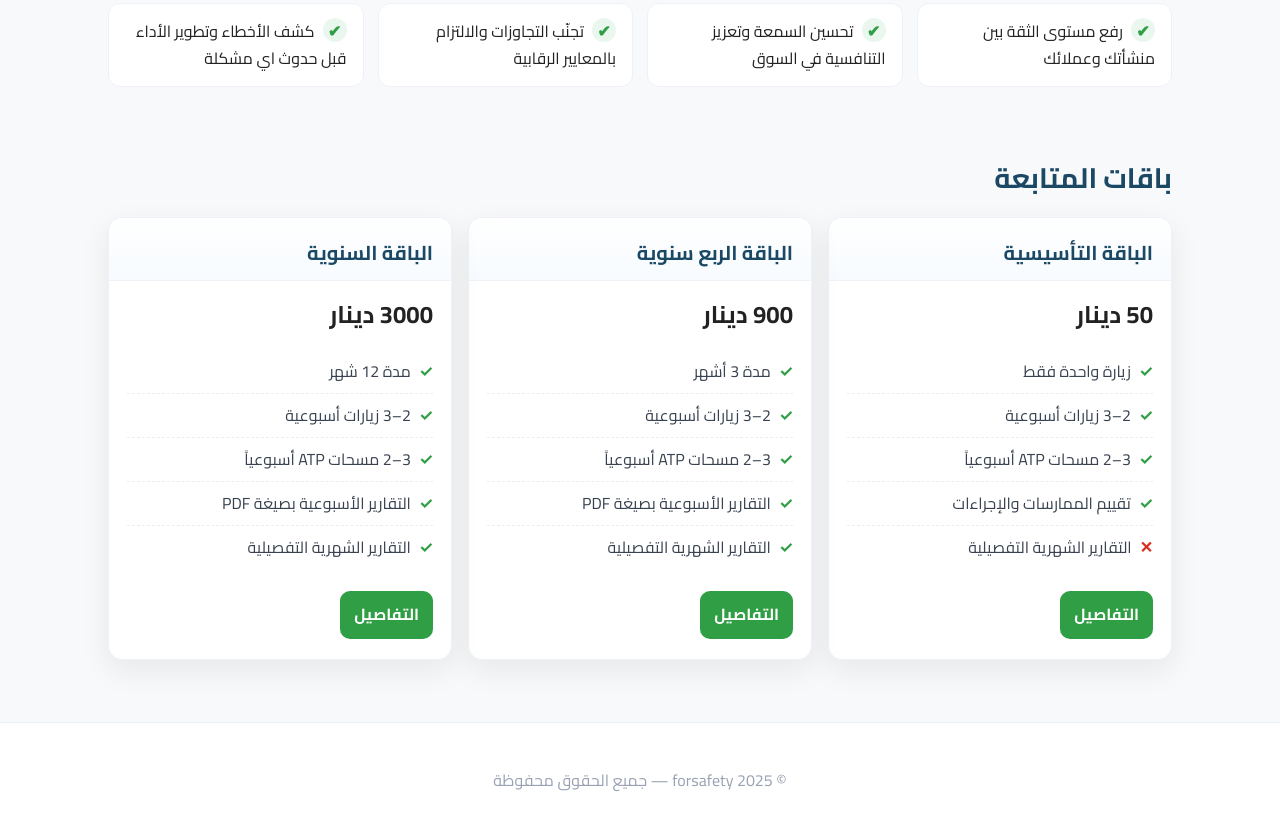
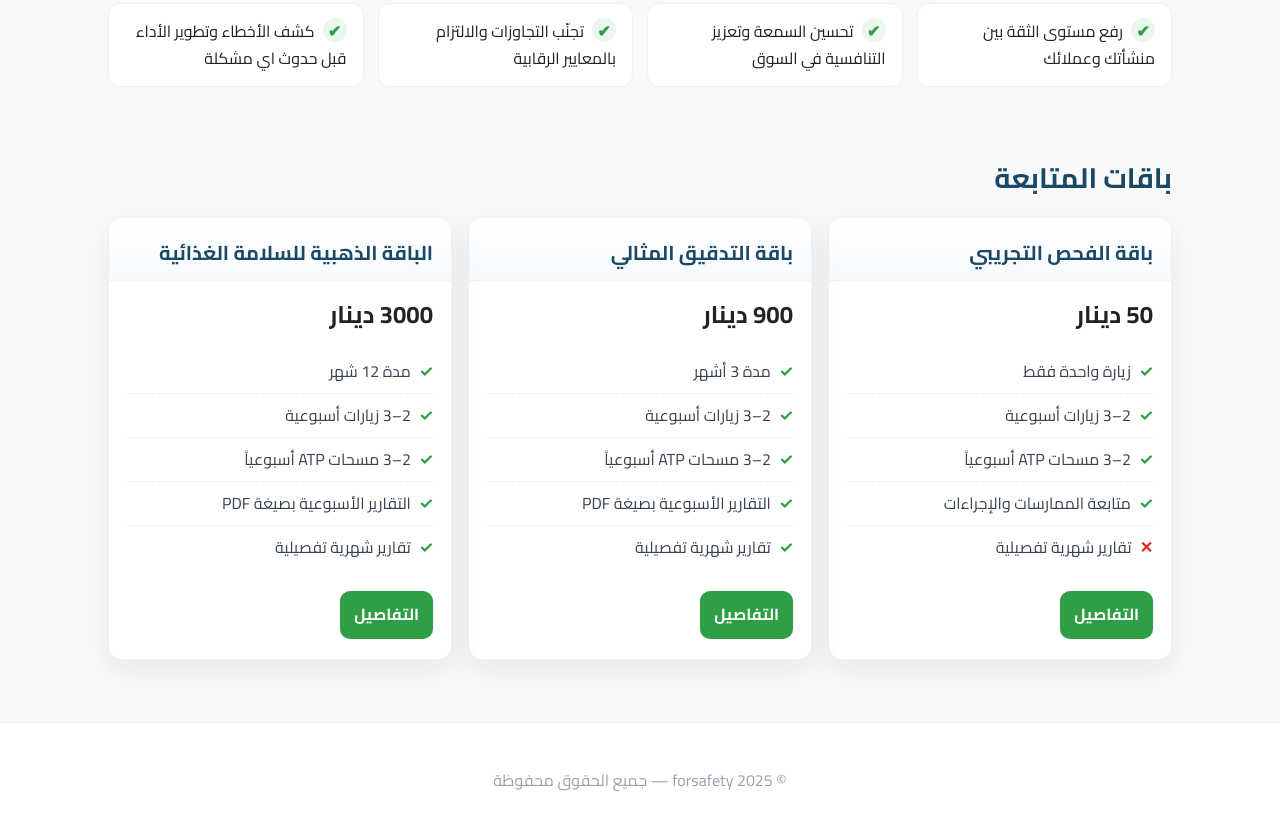
Before and after one commit to Hulkition/Forsafety, a plain HTML site: page index.html in a window 1280 px wide. Shown: the part 672-1502 px from the top of the page. Drawn offline with Linux system fonts and the light colour scheme.

Commit message:
Update plan titles and features in index.html

```diff
--- a/index.html
+++ b/index.html
@@ -85,38 +85,38 @@
         <h2 class="section-title">باقات المتابعة</h2>
         <div class="plans">
           <article class="plan">
-            <header><h3>الباقة التأسيسية</h3></header>
+            <header><h3>باقة الفحص التجريبي</h3></header>
             <div class="price">50 دينار</div>
             <ul class="features">
               <li class="ok">زيارة واحدة فقط</li>
               <li class="ok">2–3 زيارات أسبوعية</li>
-              <li class="ok">3–2 مسحات ATP أسبوعياً</li>
-              <li class="ok">تقييم الممارسات والإجراءات</li>
-              <li class="no">التقارير الشهرية التفصيلية</li>
+              <li class="ok">2–3 مسحات ATP أسبوعياً</li>
+              <li class="ok">متابعة الممارسات والإجراءات</li>
+              <li class="no">تقارير شهرية تفصيلية</li>
             </ul>
             <div class="actions"><a href="details.html" class="btn">التفاصيل</a></div>
           </article>
           <article class="plan">
-            <header><h3>الباقة الربع سنوية</h3></header>
+            <header><h3>باقة التدقيق المثالي</h3></header>
             <div class="price">900 دينار</div>
             <ul class="features">
               <li class="ok">مدة 3 أشهر</li>
               <li class="ok">2–3 زيارات أسبوعية</li>
-              <li class="ok">3–2 مسحات ATP أسبوعياً</li>
+              <li class="ok">2–3 مسحات ATP أسبوعياً</li>
               <li class="ok">التقارير الأسبوعية بصيغة PDF</li>
-              <li class="ok">التقارير الشهرية التفصيلية</li>
+              <li class="ok">تقارير شهرية تفصيلية</li>
             </ul>
             <div class="actions"><a href="details.html" class="btn">التفاصيل</a></div>
           </article>
           <article class="plan">
-            <header><h3>الباقة السنوية</h3></header>
+            <header><h3>الباقة الذهبية للسلامة الغذائية</h3></header>
             <div class="price">3000 دينار</div>
             <ul class="features">
               <li class="ok">مدة 12 شهر</li>
               <li class="ok">2–3 زيارات أسبوعية</li>
-              <li class="ok">3–2 مسحات ATP أسبوعياً</li>
+              <li class="ok">2–3 مسحات ATP أسبوعياً</li>
               <li class="ok">التقارير الأسبوعية بصيغة PDF</li>
-              <li class="ok">التقارير الشهرية التفصيلية</li>
+              <li class="ok">تقارير شهرية تفصيلية</li>
             </ul>
             <div class="actions"><a href="details.html" class="btn">التفاصيل</a></div>
           </article>
```
